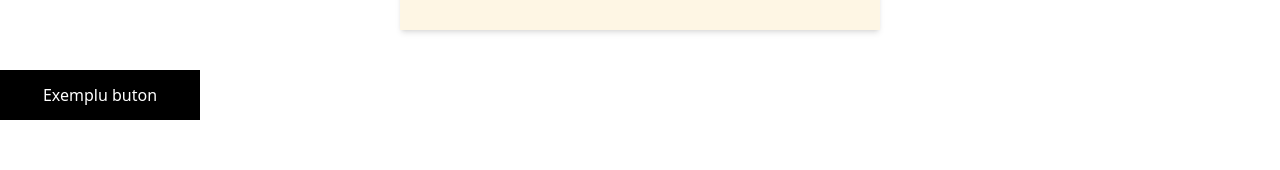
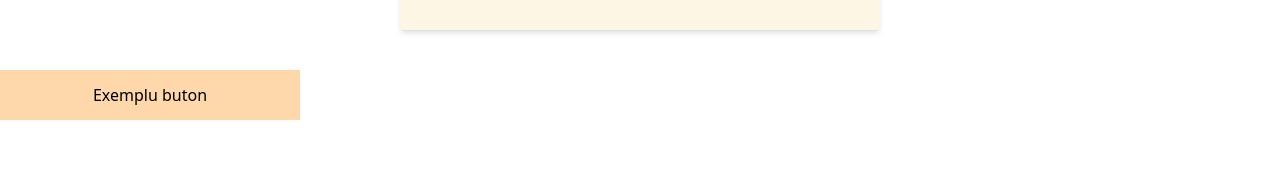
Before and after one commit to adrian-danciu/burgeran-restaurant-website, a React (Vite) app: page / in a window 1280 px wide. Shown: the part 2871-3041 px from the top of the page. Built offline with nearby package versions, Linux system fonts and the light colour scheme.

Commit message:
modificat buton.
Am modificat un buton pe homepge.

```diff
--- a/src/pages/Home.tsx
+++ b/src/pages/Home.tsx
@@ -14,7 +14,9 @@ const Home = () => {
       <AboutBanner />
       <PromotionBanner />
       <ContactForm />
-      <button className="h-[50px] w-[200px] bg-black text-white">Exemplu buton</button>
+      <button className="h-[50px] w-[300px] bg-orange-200 text-black">
+        Exemplu buton
+      </button>
     </div>
   );
 };
```
